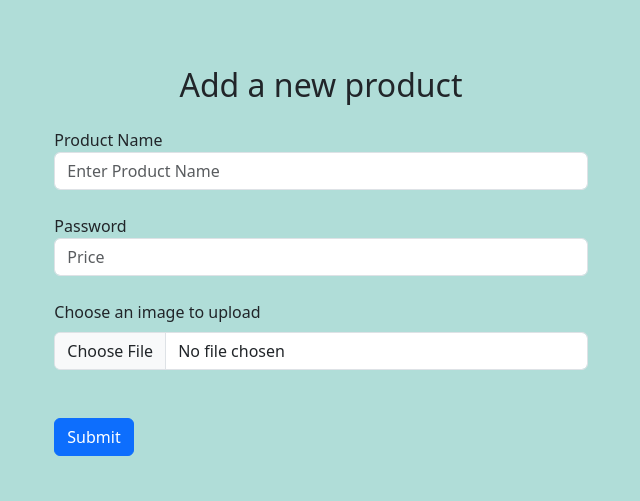
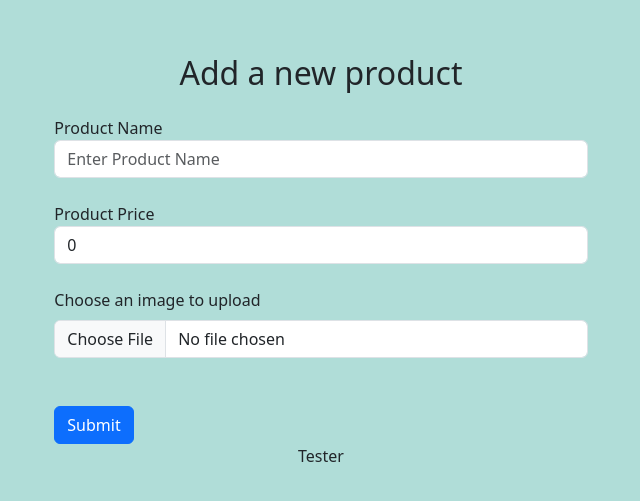
Before and after one commit to Ziad-Nasr/MinaSpace, a React (Vite) app: page /Add in a window 1280 px wide. Shown: the part 139-640 px from the top of the page, without its empty margins (319-959 px from the left). Built offline with nearby package versions, Linux system fonts and the light colour scheme.

Commit message:
minor renaming

```diff
--- a/src/Components/Add.jsx
+++ b/src/Components/Add.jsx
@@ -11,7 +11,7 @@ import "../ComponentsCSS/Add.css";
 const Add = () => {
   const [product, setProduct] = useState({
     name: "",
-    price: "",
+    price: 0.0,
     imageUrl: "",
     imageName: "",
   });
@@ -95,12 +95,13 @@ const Add = () => {
           />
         </div>
         <div className="form-group my-4">
-          <label htmlFor="exampleInputPrice">Password</label>
+          <label htmlFor="exampleInputPrice">Product Price</label>
           <input
-            type="text"
+            type="number"
             className="form-control"
             id="price"
             placeholder="Price"
+            value={product.price}
             onChange={handleProductChange}
           />
         </div>
@@ -123,6 +124,7 @@ const Add = () => {
         >
           Submit
         </button>
+        <div className="text-center">Tester</div>
       </div>
     </div>
   );
```
